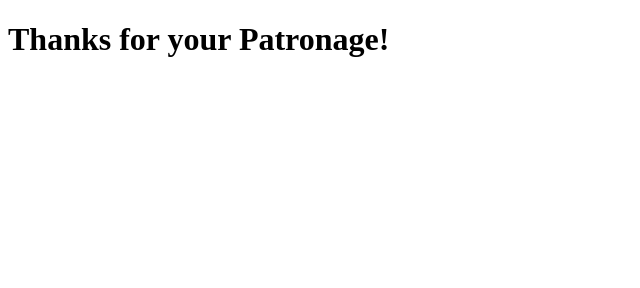
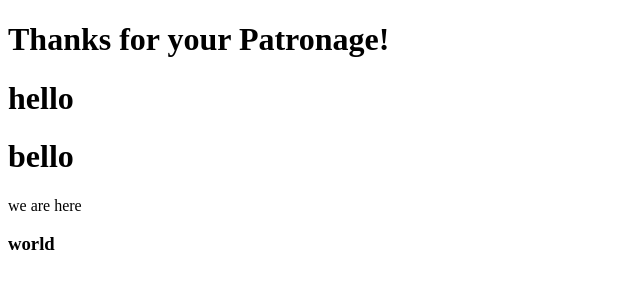
Before and after one commit to Dami5141/Training, a plain HTML site: page Submit2.html in a window 1280 px wide. Shown: the whole page, without its empty margins (0-640 px from the left). Drawn offline with Linux system fonts and the light colour scheme.

```diff
--- a/Submit2.html
+++ b/Submit2.html
@@ -7,5 +7,9 @@
 </head>
 <body>
     <h1>Thanks for your Patronage!</h1>
+   <h1>hello</h1>
+   <h1>bello</h1>
+   <p>we are here</p>
+   <h3>world</h3>
 </body>
 </html>
```
Also changed, not shown: 1 other file.
